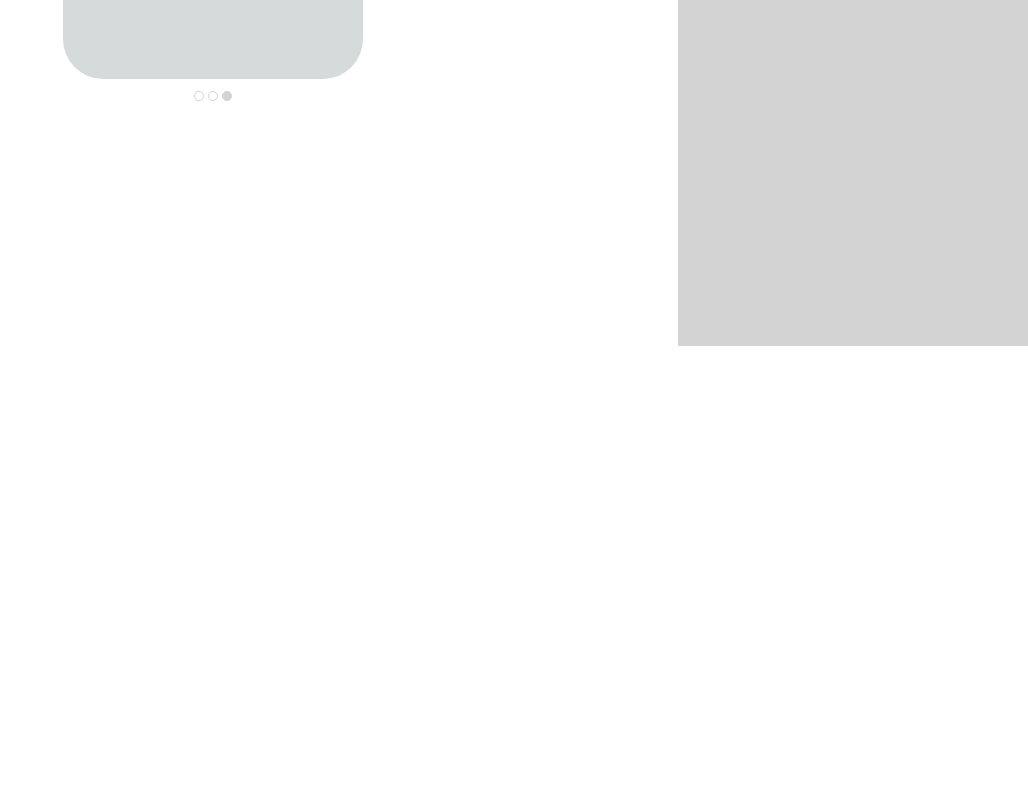
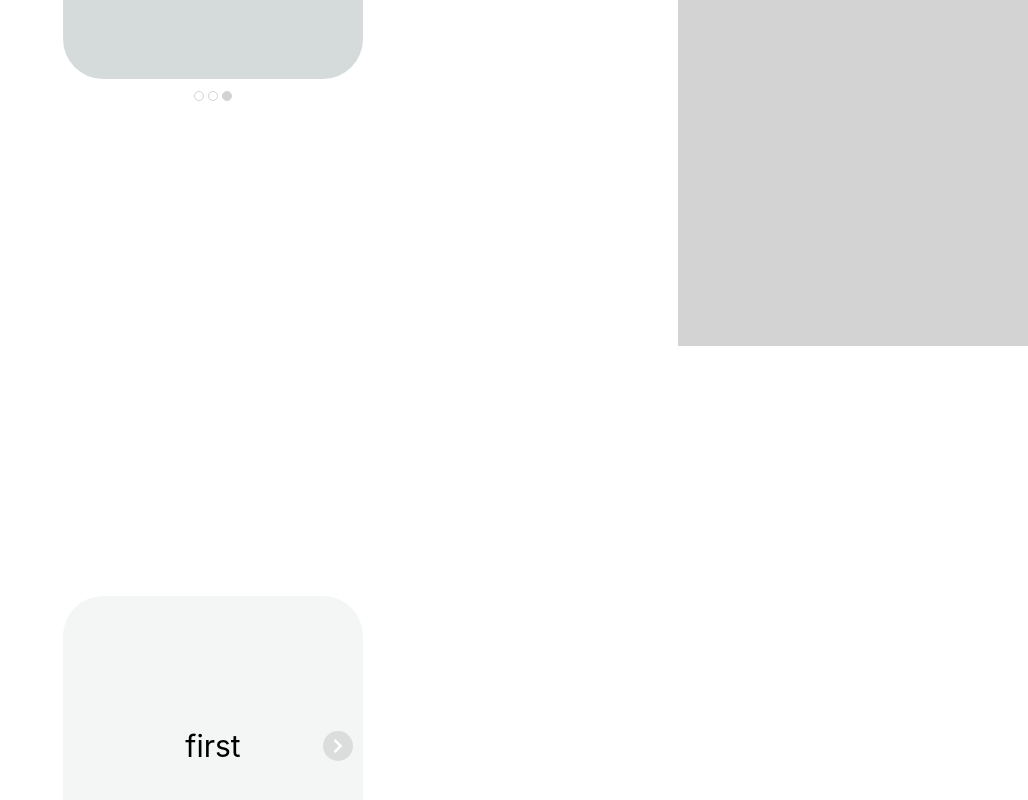
Before and after one commit to yjlim0428/my-components, a Next.js app: page /Carousel in a window 1280 px wide. Shown: the part 454-1254 px from the top of the page, without its empty margins (252-1280 px from the left). Before the commit the page ends 800 px from the top, so only its background shows below. Built offline with nearby package versions, Linux system fonts and the light colour scheme.

Commit message:
implement carousel with controller

```diff
--- /dev/null
+++ b/components/feature/Carousel/AutoCarousel.tsx
@@ -0,0 +1,96 @@
+import { useState, useEffect } from "react";
+import styled from "styled-components";
+
+const Wrapper = styled.div`
+  width: 300px;
+  display: flex;
+  flex-direction: column;
+  margin: 0 auto;
+  overflow: hidden;
+`;
+
+const Slide = styled.div<{ last: boolean; count: number }>`
+  display: flex;
+  transition: ${({ last }) => (last ? "" : "transform 0.5s ease-in")};
+  transform: ${({ count }) => "translateX(-" + count * 100 + "%)"};
+  > div {
+    width: 100%;
+    height: 300px;
+    flex-shrink: 0;
+    display: flex;
+    justify-content: center;
+    align-items: center;
+    font-size: 30px;
+    border-radius: 40px;
+    :nth-child(1) {
+      background-color: #f4f6f6;
+    }
+    :nth-child(2) {
+      background-color: #eaeded;
+    }
+    :nth-child(3) {
+      background-color: #d5dbdb;
+    }
+    :nth-child(4) {
+      background-color: #f4f6f6;
+    }
+  }
+`;
+
+const Circles = styled.div`
+  display: flex;
+  margin: 10px auto;
+`;
+
+const Circle = styled.div<{ focus: boolean }>`
+  width: 10px;
+  height: 10px;
+  border-radius: 50%;
+  border: 1px solid lightgray;
+  background-color: ${({ focus }) => (focus ? "lightgray" : "")};
+  margin: 2px;
+  cursor: pointer;
+`;
+
+const AutoCarousel = () => {
+  const length = 4;
+  const [count, setCount] = useState(0);
+  const [last, setLast] = useState(false);
+  useEffect(() => {
+    const timer = setInterval(
+      () => {
+        if (count < length - 1) {
+          setLast(false);
+          setCount((pre) => pre + 1);
+        } else {
+          setLast(true);
+          setCount(0);
+        }
+      },
+      last ? 0 : 2500
+    );
+    return () => {
+      clearInterval(timer);
+    };
+  }, [count]);
+  return (
+    <Wrapper>
+      <Slide count={count} last={last}>
+        <div>first</div>
+        <div>second</div>
+        <div>third</div>
+        <div>first</div>
+      </Slide>
+      <Circles>
+        <Circle
+          focus={count === 0 || count === 3}
+          onClick={() => setCount(0)}
+        />
+        <Circle focus={count === 1} onClick={() => setCount(1)} />
+        <Circle focus={count === 2} onClick={() => setCount(2)} />
+      </Circles>
+    </Wrapper>
+  );
+};
+
+export default AutoCarousel;
--- /dev/null
+++ b/components/feature/Carousel/Controls.tsx
@@ -0,0 +1,104 @@
+import React, { useState } from "react";
+import styled, { css } from "styled-components";
+import { FaChevronLeft, FaChevronRight } from "react-icons/fa";
+
+const Wrapper = styled.div`
+  width: 300px;
+  display: flex;
+  flex-direction: column;
+  position: relative;
+  margin: 0 auto;
+  overflow: hidden;
+`;
+
+const Slide = styled.div<{ count: number }>`
+  display: flex;
+  transition: ${({ last }) => (last ? "" : "transform 0.5s ease-in")};
+  transform: ${({ count }) => "translateX(-" + count * 100 + "%)"};
+  > div {
+    width: 100%;
+    height: 300px;
+    flex-shrink: 0;
+    display: flex;
+    justify-content: center;
+    align-items: center;
+    font-size: 30px;
+    border-radius: 40px;
+    :nth-child(1) {
+      background-color: #f4f6f6;
+    }
+    :nth-child(2) {
+      background-color: #eaeded;
+    }
+    :nth-child(3) {
+      background-color: #d5dbdb;
+    }
+    :nth-child(4) {
+      background-color: #f4f6f6;
+    }
+  }
+`;
+
+const ControlBtn = styled.div<{ right: boolean; valid: boolean }>`
+  width: 30px;
+  height: 30px;
+  display: ${({ valid }) => (valid ? "flex" : "none")};
+  align-items: center;
+  justify-content: center;
+  position: absolute;
+  left: 10px;
+  top: calc(50% - 15px);
+  border-radius: 50%;
+  color: white;
+  background-color: rgba(0, 0, 0, 0.1);
+  z-index: 1;
+  cursor: pointer;
+  ${({ right }) =>
+    right &&
+    css`
+      left: calc(100% - 40px);
+    `}
+`;
+
+const Controls = () => {
+  const length = 4;
+  const [count, setCount] = useState(0);
+
+  const handleButton = (arrow: string) => {
+    switch (arrow) {
+      case "left":
+        if (count !== 0) setCount(count - 1);
+        break;
+      case "right":
+        if (count !== length - 1) setCount(count + 1);
+        break;
+    }
+  };
+
+  return (
+    <Wrapper>
+      <ControlBtn
+        right={false}
+        valid={count !== 0}
+        onClick={() => handleButton("left")}
+      >
+        <FaChevronLeft />
+      </ControlBtn>
+      <ControlBtn
+        right={true}
+        valid={count !== length - 1}
+        onClick={() => handleButton("right")}
+      >
+        <FaChevronRight />
+      </ControlBtn>
+      <Slide count={count}>
+        <div>first</div>
+        <div>second</div>
+        <div>third</div>
+        <div>fourth</div>
+      </Slide>
+    </Wrapper>
+  );
+};
+
+export default Controls;
--- a/components/Layout.tsx
+++ b/components/layout/Layout.tsx
@@ -18,6 +18,7 @@ const ComponentViewer = styled.div`
   width: 100%;
   height: 100%;
   display: flex;
+  flex-direction: column;
   align-items: center;
   justify-content: center;
 `;
--- a/pages/Carousel.tsx
+++ b/pages/Carousel.tsx
@@ -1,95 +1,26 @@
-import { useState, useEffect } from "react";
+import React from "react";
+import AutoCarousel from "../components/feature/Carousel/AutoCarousel";
+import Controls from "../components/feature/Carousel/Controls";
 import styled from "styled-components";
 
 const Wrapper = styled.div`
-  width: 300px;
+  width: 100%;
+  height: 100vh;
   display: flex;
-  flex-direction: column;
-  margin: 0 auto;
-  overflow: hidden;
-`;
-
-const Slide = styled.div<{ last: boolean; count: number }>`
-  display: flex;
-  transition: ${({ last }) => (last ? "" : "transform 0.5s ease-in")};
-  transform: ${({ count }) => "translateX(-" + count * 100 + "%)"};
-  > div {
-    width: 100%;
-    height: 300px;
-    flex-shrink: 0;
-    display: flex;
-    justify-content: center;
-    align-items: center;
-    font-size: 30px;
-    border-radius: 40px;
-    :nth-child(1) {
-      background-color: #f4f6f6;
-    }
-    :nth-child(2) {
-      background-color: #eaeded;
-    }
-    :nth-child(3) {
-      background-color: #d5dbdb;
-    }
-    :nth-child(4) {
-      background-color: #f4f6f6;
-    }
-  }
-`;
-
-const Circles = styled.div`
-  display: flex;
-  margin: 10px auto;
-`;
-
-const Circle = styled.div<{ focus: boolean }>`
-  width: 10px;
-  height: 10px;
-  border-radius: 50%;
-  border: 1px solid lightgray;
-  background-color: ${({ focus }) => (focus ? "lightgray" : "")};
-  margin: 2px;
-  cursor: pointer;
+  align-items: center;
+  justify-content: center;
 `;
 
 const Carousel = () => {
-  const length = 4;
-  const [count, setCount] = useState(0);
-  const [last, setLast] = useState(false);
-  useEffect(() => {
-    const timer = setInterval(
-      () => {
-        if (count < length - 1) {
-          setLast(false);
-          setCount((pre) => pre + 1);
-        } else {
-          setLast(true);
-          setCount(0);
-        }
-      },
-      last ? 0 : 2500
-    );
-    return () => {
-      clearInterval(timer);
-    };
-  }, [count]);
   return (
-    <Wrapper>
-      <Slide count={count} last={last}>
-        <div>first</div>
-        <div>second</div>
-        <div>third</div>
-        <div>first</div>
-      </Slide>
-      <Circles>
-        <Circle
-          focus={count === 0 || count === 3}
-          onClick={() => setCount(0)}
-        />
-        <Circle focus={count === 1} onClick={() => setCount(1)} />
-        <Circle focus={count === 2} onClick={() => setCount(2)} />
-      </Circles>
-    </Wrapper>
+    <>
+      <Wrapper>
+        <AutoCarousel />
+      </Wrapper>
+      <Wrapper>
+        <Controls />
+      </Wrapper>
+    </>
   );
 };
 
--- a/pages/FloatingButton.tsx
+++ b/pages/FloatingButton.tsx
@@ -1,6 +1,6 @@
 import { useEffect, useState } from "react";
 import styled from "styled-components";
-import Title from "../components/Title";
+import Title from "../components/layout/Title";
 import { FaChevronUp } from "react-icons/fa";
 
 const Container = styled.div`
--- a/pages/_app.tsx
+++ b/pages/_app.tsx
@@ -1,6 +1,6 @@
 import "../styles/globals.css";
 import type { AppProps } from "next/app";
-import Layout from "../components/Layout";
+import Layout from "../components/layout/Layout";
 
 export default function App({ Component, pageProps }: AppProps) {
   return (
```
Also changed, not shown: components/layout/Sidebar.tsx (renamed from components/Sidebar.tsx), components/layout/Title.tsx (renamed from components/Title.tsx).
